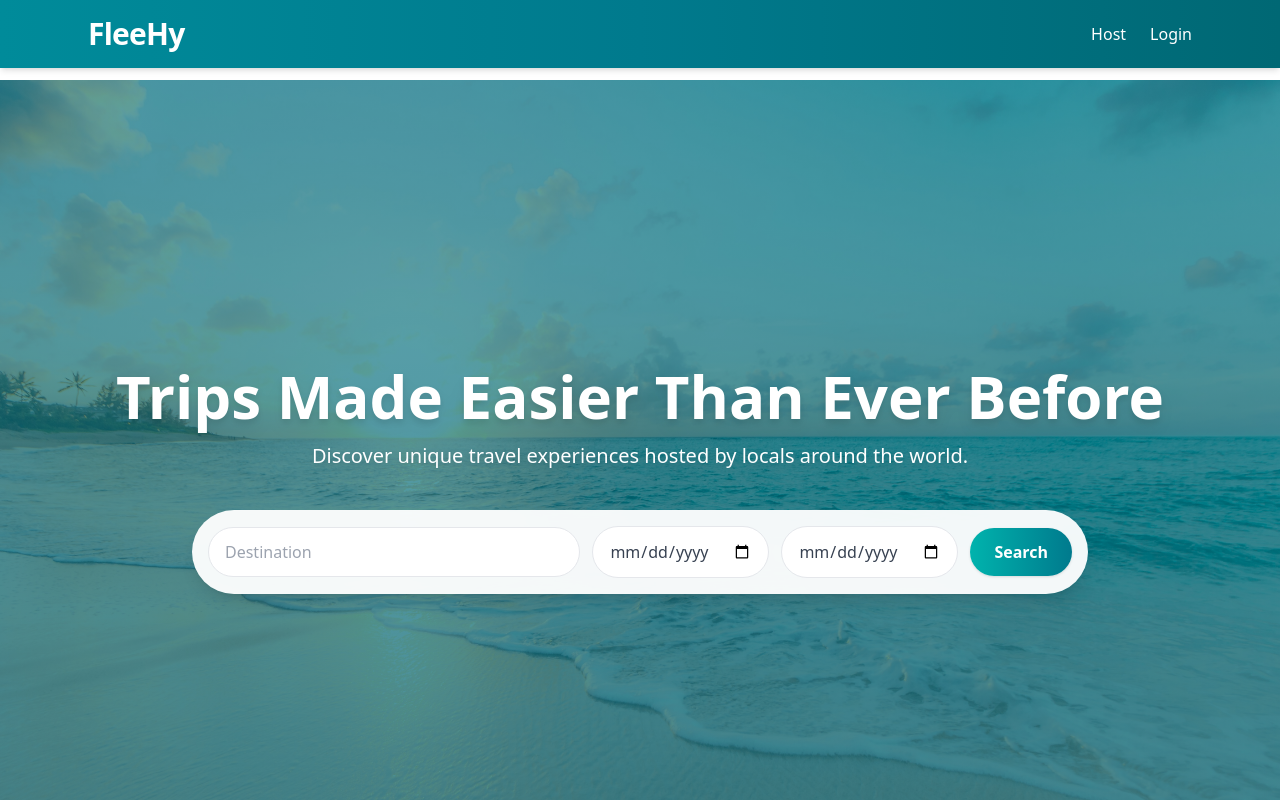
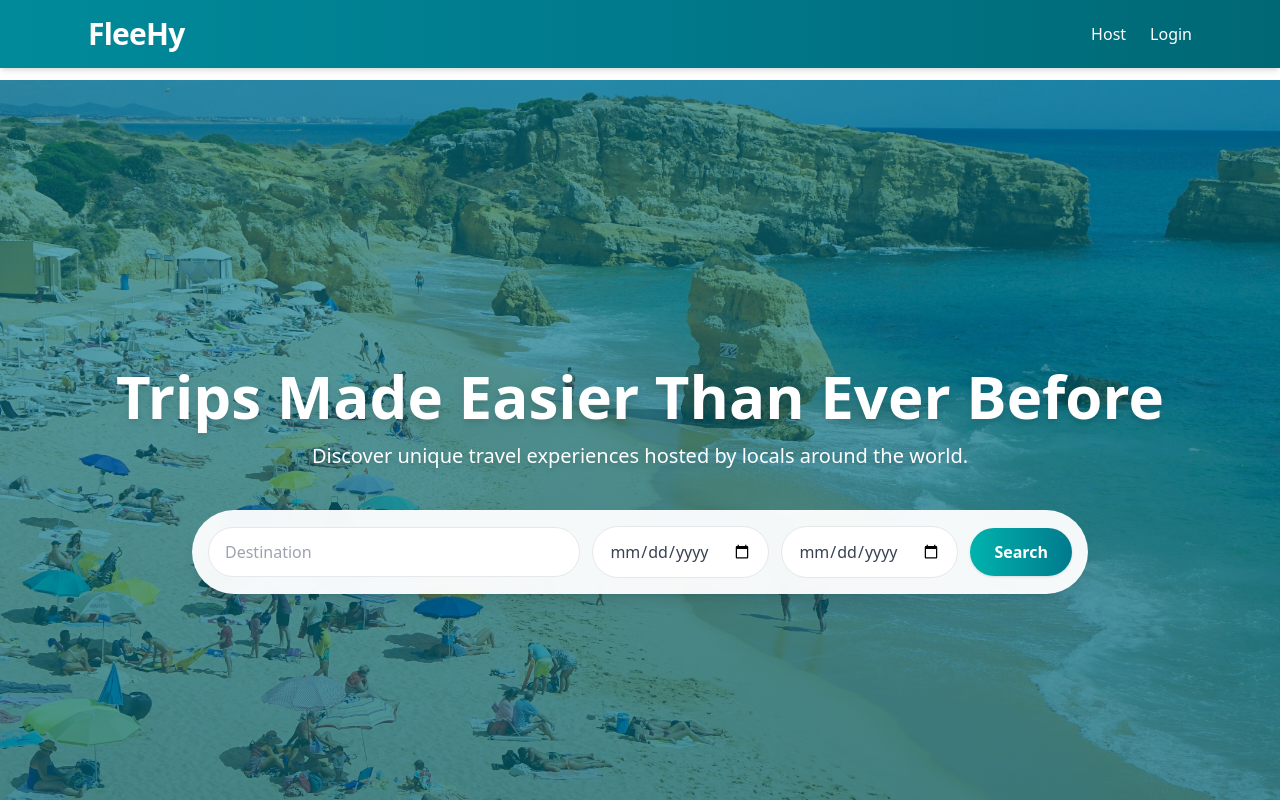
Before and after one commit to DarkOrbit360/FleeHy_Dev2, a Next.js app: page / in a window 1280 px wide. Shown: the top 800 px of the page. Built offline with nearby package versions, Linux system fonts and the light colour scheme; no server answers; the database is empty.

Commit message:
Update index.js

```diff
--- a/pages/index.js
+++ b/pages/index.js
@@ -43,7 +43,7 @@ export default function Home() {
       {/* ===== HERO SECTION ===== */}
       <section
         className="relative w-full h-[100vh] bg-cover bg-center flex flex-col items-center justify-center text-center text-white overflow-hidden"
-        style={{ backgroundImage: "url('/beach-bg.jpeg')" }}
+        style={{ backgroundImage: "url('/beach.avif')" }}
       >
         {/* Soft gradient overlay */}
         <div className="absolute inset-0 bg-gradient-to-b from-[#007a8d]/60 to-[#005f6b]/70"></div>
```
